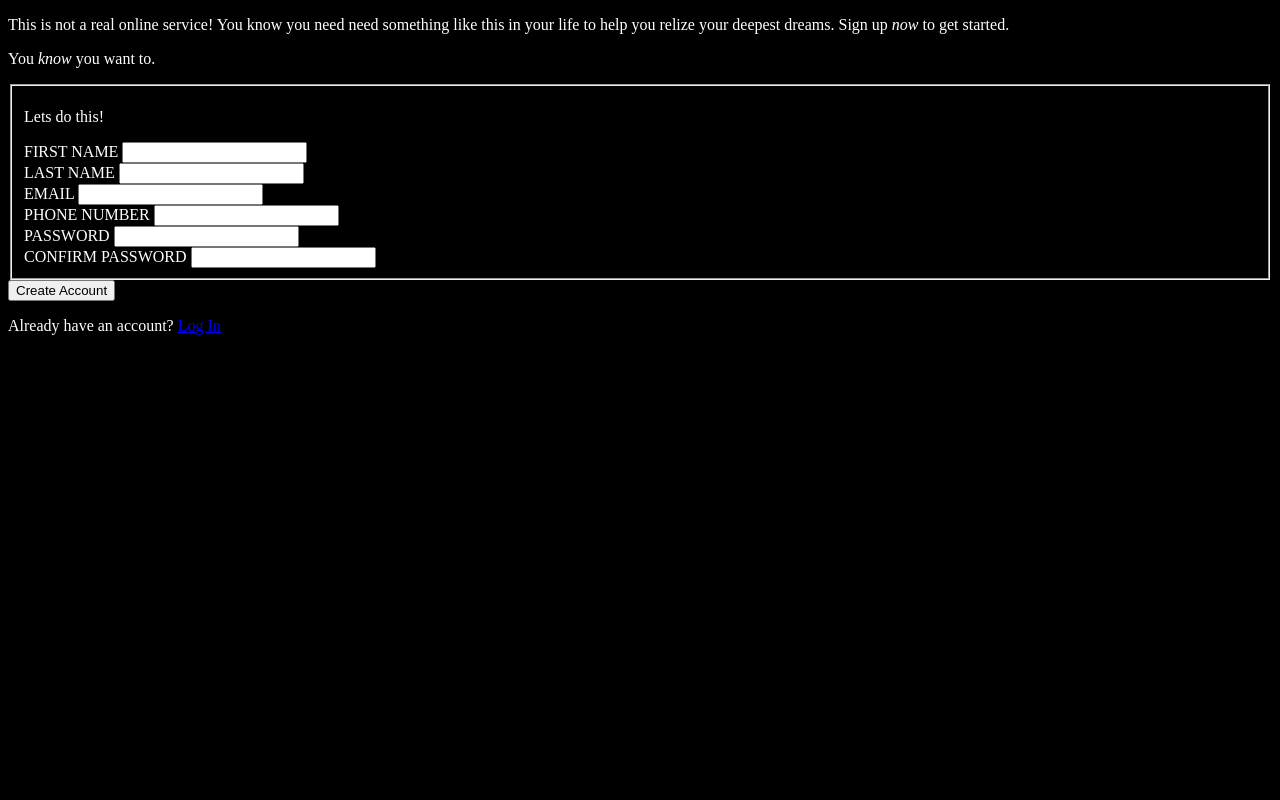
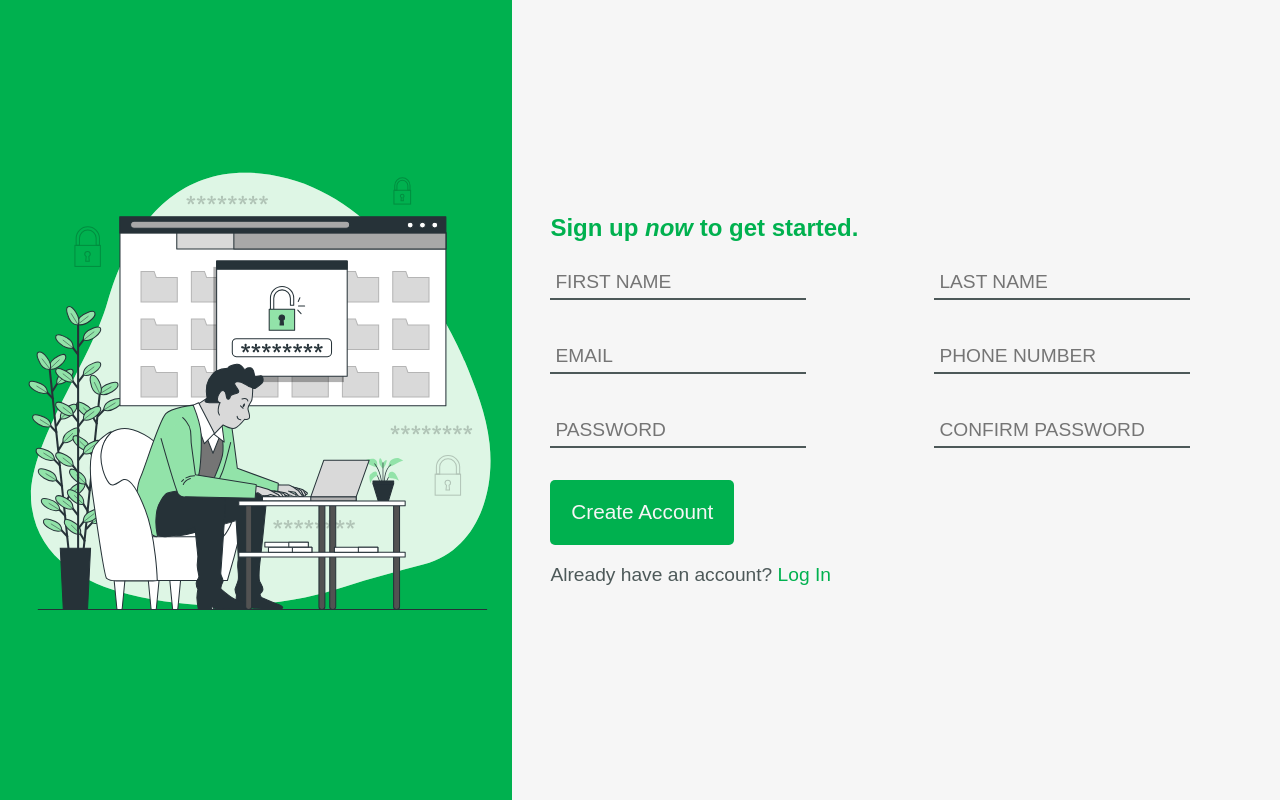
Before and after one commit to JohnFerrancol/sign-up-form, a plain HTML site: page index.html in a window 1280 px wide. Drawn offline with Linux system fonts and the light colour scheme.

Commit message:
Added color theme and layout of the page

```diff
--- a/index.html
+++ b/index.html
@@ -7,56 +7,74 @@
     <link rel="stylesheet" href="style.css" />
   </head>
   <body>
+    <div class="left-side-container">
+      <img src="assets/img/Secure login-bro.svg" />
+    </div>
     <div class="right-side-container">
-      <p>
-        This is not a real online service! You know you need need something like
-        this in your life to help you relize your deepest dreams. Sign up
-        <em>now</em> to get started.
-      </p>
+      <h2>Sign up <em>now</em> to get started.</h2>
 
-      <p>You <em>know</em> you want to.</p>
-
-      <form action="#" method="POST">
-        <fieldset>
-          <p>Lets do this!</p>
-
+      <form>
         <div class="input-container">
           <div>
-              <label for="first-name">FIRST NAME</label>
-              <input type="text" id="first-name" name="first-name" required />
+            <input
+              type="text"
+              id="first-name"
+              name="first-name"
+              required
+              placeholder="FIRST NAME"
+            />
           </div>
 
           <div>
-              <label for="last-name">LAST NAME</label>
-              <input type="text" id="last-name" name="last-name" required />
+            <input
+              type="text"
+              id="last-name"
+              name="last-name"
+              required
+              placeholder="LAST NAME"
+            />
           </div>
 
           <div>
-              <label for="email">EMAIL</label>
-              <input type="email" id="email" name="email" required />
+            <input
+              type="email"
+              id="email"
+              name="email"
+              required
+              placeholder="EMAIL"
+            />
           </div>
 
           <div>
-              <label for="phone">PHONE NUMBER</label>
-              <input type="tel" id="phone" name="phone" required />
+            <input
+              type="tel"
+              id="phone"
+              name="phone"
+              required
+              placeholder="PHONE NUMBER"
+            />
           </div>
 
           <div>
-              <label for="password">PASSWORD</label>
-              <input type="password" id="password" name="password" required />
+            <input
+              type="password"
+              id="password"
+              name="password"
+              required
+              placeholder="PASSWORD"
+            />
           </div>
 
           <div>
-              <label for="confirm-password">CONFIRM PASSWORD</label>
             <input
               type="password"
               id="confirm-password"
               name="confirm-password"
               required
+              placeholder="CONFIRM PASSWORD"
             />
           </div>
         </div>
-        </fieldset>
 
         <button type="submit" value="Submit">Create Account</button>
       </form>
--- a/style.css
+++ b/style.css
@@ -1,4 +1,98 @@
+@font-face {
+  font-family: "open_sansregular";
+  src: url("assets/fonts/opensans-regular-webfont.woff2") format("woff2"),
+    url("assets/fonts/opensans-regular-webfont.woff") format("woff");
+  font-weight: normal;
+  font-style: normal;
+}
+
+:root {
+  --primary-color: #00b14f;
+  --text-color: #f6f6f6;
+  --form-text-color: #4d5959;
+  --font-style: "open_sansregular", sans-serif;
+}
+
+* {
+  box-sizing: border-box;
+  margin: 0;
+  padding: 0;
+}
+
 body {
-  background-color: black;
-  color: white;
+  display: flex;
+  height: 100vh;
+  font-family: "open_sanregular", sans-serif;
 }
+
+h2,
+p,
+button,
+.input-container {
+  margin-left: 3vw;
+}
+
+h2 {
+  color: var(--primary-color);
+  margin-bottom: 3vh;
+}
+
+button,
+input {
+  font-family: inherit;
+}
+
+input {
+  font-size: 1.2rem;
+  width: 20vw;
+  border: none;
+  border-bottom: 2px solid var(--form-text-color);
+  color: var(--form-text-color);
+  background-color: transparent;
+  padding: 5px;
+}
+
+.left-side-container {
+  background-color: var(--primary-color);
+  height: 100%;
+  width: 40vw;
+  flex-shrink: 0;
+  display: flex;
+  align-items: center;
+}
+
+.right-side-container {
+  background-color: var(--text-color);
+  height: 100%;
+  width: 60vw;
+  display: flex;
+  flex-direction: column;
+  justify-content: center;
+}
+
+.input-container {
+  display: flex;
+  flex-wrap: wrap;
+  gap: 5vh 10vw;
+  margin-bottom: 4vh;
+}
+
+button {
+  font-size: 1.3rem;
+  padding: 1.3rem;
+  margin-bottom: 1.2rem;
+  border-radius: 5px;
+  background-color: var(--primary-color);
+  color: var(--text-color);
+  border: none;
+}
+
+p {
+  color: var(--form-text-color);
+  font-size: 1.2rem;
+}
+
+a {
+  text-decoration: none;
+  color: var(--primary-color);
+}
```
Also changed, not shown: assets/fonts/opensans-regular-webfont.woff (added), assets/fonts/opensans-regular-webfont.woff2 (added), assets/img/Secure login-bro.svg (added). Lines whose indentation alone changed are shown as unchanged.
